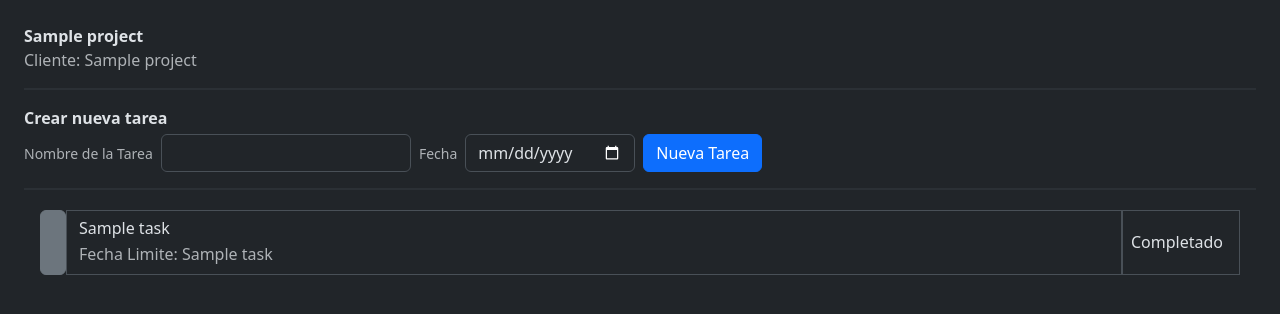
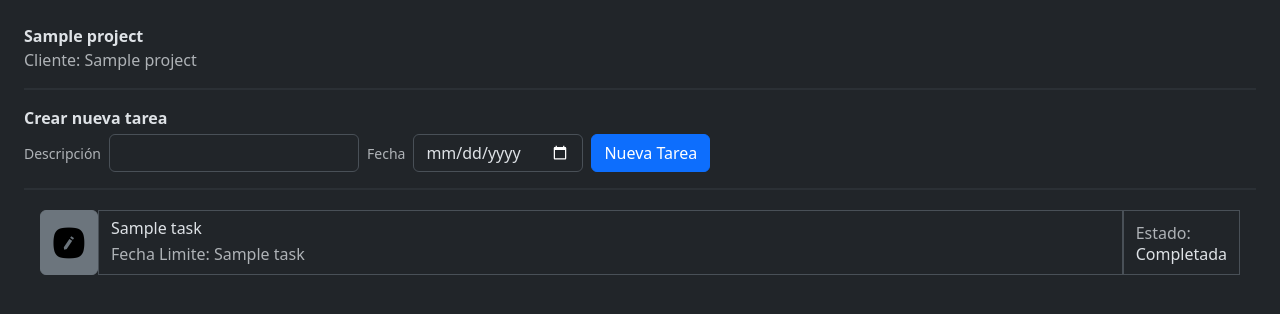
Before and after one commit to A-Chanana/Test-Site, a Flask app: page /api/projects/1/tasks in a window 1280 px wide. Shown: the part 74-388 px from the top of the page. Run offline with Flask 3, Linux system fonts and the light colour scheme; a database or web service that is not in the repository returns one stand-in record (values such as "Sample title"); some libraries are stand-ins or nearby versions.

Commit message:
Update task status

```diff
--- a/app.py
+++ b/app.py
@@ -4,9 +4,11 @@ import random
 
 app = Flask(__name__, template_folder='static/templates')
 
+
 @app.route('/')
 def index():
     return render_template("index.html"), 200
+
 
 
 @app.route('/api/projects', methods=['GET', 'POST'])
@@ -25,6 +27,7 @@ def projects():
     return render_template("projects.html", projects=dbfunc.db_get_projects()[::-1]), 200
 
 
+
 @app.route('/api/projects/<int:project_id>/tasks', methods=['GET', 'POST'])
 def project(project_id):
     id = dbfunc.db_get_project(project_id)
@@ -32,13 +35,13 @@ def project(project_id):
         return "Error: Proyecto no encontrado.", 404
 
     if request.method == 'POST':
-        name = request.form.get('TaskName', '')
+        description = request.form.get('TaskDescription', '')
         due_date = request.form.get('TaskDate', '')
 
-        if not name.strip() or not due_date.strip():
+        if not description.strip() or not due_date.strip():
             return "Error: Datos invalidos.", 400
 
-        dbfunc.db_save_task(name, project_id, due_date)
+        dbfunc.db_save_task(description, project_id, due_date)
 
 
     tasks = dbfunc.db_get_tasks(project_id)[::-1]
@@ -46,13 +49,21 @@ def project(project_id):
     return render_template("project.html", project=id[0], tasks=tasks), 200
 
 
-@app.route('/api/tasks/<int:task_id>', methods=['GET', 'POST'])
+
+@app.route('/api/tasks/<int:task_id>', methods=['GET', 'POST', 'PUT', 'DELETE'])
 def task(task_id):
     id = dbfunc.db_get_task(task_id)
     if not id:
         return "Error: Tarea no encontrada.", 404
 
+    method = request.form.get('_method', request.method)
+    if method == 'PUT':
+        completion = request.form.get('TaskCompletion', '') == 'True'
+        dbfunc.update_task_completion(task_id, completion)
+        id = dbfunc.db_get_task(task_id)
+
     return render_template("task.html", task=id[0]), 200
 
 
+
 app.run(host='0.0.0.0', port=5000, debug=True)
--- a/dbfunc.py
+++ b/dbfunc.py
@@ -118,12 +118,24 @@ def db_get_task(task_id):
     return rows
 
 
-def db_save_task(name, project_id, due_date, completed=False):
+def db_save_task(description, project_id, due_date, completed=False):
     connection = create_db_connection()
     cur = connection.cursor()
     instantiate_tasks_table(cur)
 
-    cur.execute("INSERT INTO tasks (name, project_id, due_date, completed) VALUES (%s, %s, %s, %s)", (name, project_id, due_date, completed))
+    cur.execute("INSERT INTO tasks (description, project_id, due_date, completed) VALUES (%s, %s, %s, %s)", (description, project_id, due_date, completed))
+
+    connection.commit()
+    connection.close()
+    cur.close()
+
+
+def update_task_completion(task_id, completed):
+    connection = create_db_connection()
+    cur = connection.cursor()
+    instantiate_tasks_table(cur)
+
+    cur.execute("UPDATE tasks SET completed = %s WHERE id = %s", (completed, task_id))
 
     connection.commit()
     connection.close()
@@ -133,7 +145,7 @@ def db_save_task(name, project_id, due_date, completed=False):
 def instantiate_tasks_table(cur):
     cur.execute("""CREATE TABLE IF NOT EXISTS tasks (
             id SERIAL PRIMARY KEY,
-            name VARCHAR(50) NOT NULL,
+            description TEXT NOT NULL,
             project_id INTEGER NOT NULL,
             due_date DATE NOT NULL,
             completed BOOLEAN DEFAULT FALSE
--- a/static/templates/layout.html
+++ b/static/templates/layout.html
@@ -15,7 +15,7 @@
         <div class="container-fluid">
 
             <a class="navbar-brand ms-2" href="/">
-                <img src="/static\buvicon.ico" alt="Logo" />
+                <img src="/static/buvicon.ico" alt="Logo" />
                 <span class="ms-2">
                 <strong>Gestionador</strong>
                 </span>
--- a/static/templates/project.html
+++ b/static/templates/project.html
@@ -14,8 +14,8 @@
 
     <form class="ms-4 d-flex flex-column flex-md-row align-items-stretch align-items-md-center gap-2 mx-3 form-text" method="POST">
 
-    <label for="TaskName" class="form-label mb-0 text-nowrap">Nombre de la Tarea</label>
-    <input type="text" class="form-control" id="TaskName" name="TaskName" style="max-width: 250px;" required>
+    <label for="TaskDescription" class="form-label mb-0 text-nowrap">Descripción</label>
+    <input type="text" class="form-control" id="TaskDescription" name="TaskDescription" style="max-width: 250px;" required>
 
 
     <label for="TaskDate" class="form-label mb-0 text-nowrap">Fecha</label>
@@ -30,7 +30,9 @@
         <div class="container-fluid px-5">
             <div class="row p-1 px-1 align-items-stretch">
 
-                <a class="col-auto btn btn-secondary mx-auto" href="{{ url_for('task', task_id=task[0]) }}" role="button"></a>
+                <a class="col-auto btn btn-secondary mx-auto d-flex align-items-center" href="{{ url_for('task', task_id=task[0]) }}" role="button">
+                    <img src="/static/pictures/edit-icon.png" style="width:32px;height:32px;">
+                </a>
 
                 <div class="col border p-2 d-flex flex-column justify-content-center">
                     <a href="{{ url_for('task', task_id=task[0]) }}" class="text-decoration-none text-reset">
@@ -41,10 +43,11 @@
                     </a>
                 </div>
 
-                <div class="col-auto border p-2 align-items-center d-flex">
-                    <h6 class="me-2 mb-0">
+                <div class="col-auto border d-flex flex-column justify-content-center">
+                    <span class="form-label mb-0 text-nowrap text-muted">Estado:</span>
+                    <h6 class="mb-0">
                         {% if task[4] %}
-                            Completado
+                            Completada
                         {% else %}
                             Pendiente
                         {% endif %}
--- a/static/templates/projects.html
+++ b/static/templates/projects.html
@@ -23,7 +23,9 @@
         <div class="container-fluid px-5">
             <div class="row p-1 px-1 align-items-stretch">
 
-                <a class="col-auto btn btn-secondary mx-auto" href="{{ url_for('project', project_id=project[0]) }}" role="button"></a>
+                <a class="col-auto btn btn-secondary mx-auto d-flex align-items-center" href="{{ url_for('project', project_id=project[0]) }}" role="button">
+                    <img src="/static/pictures/edit-icon.png" style="width:32px;height:32px;">
+                </a>
 
                 <div class="col border p-2 d-flex flex-column justify-content-center">
                     <a href="{{ url_for('project', project_id=project[0]) }}" class="text-decoration-none text-reset">
```
Also changed, not shown: static/templates/task.html (+20 -3 lines), static/pictures/edit-icon.png (added).
